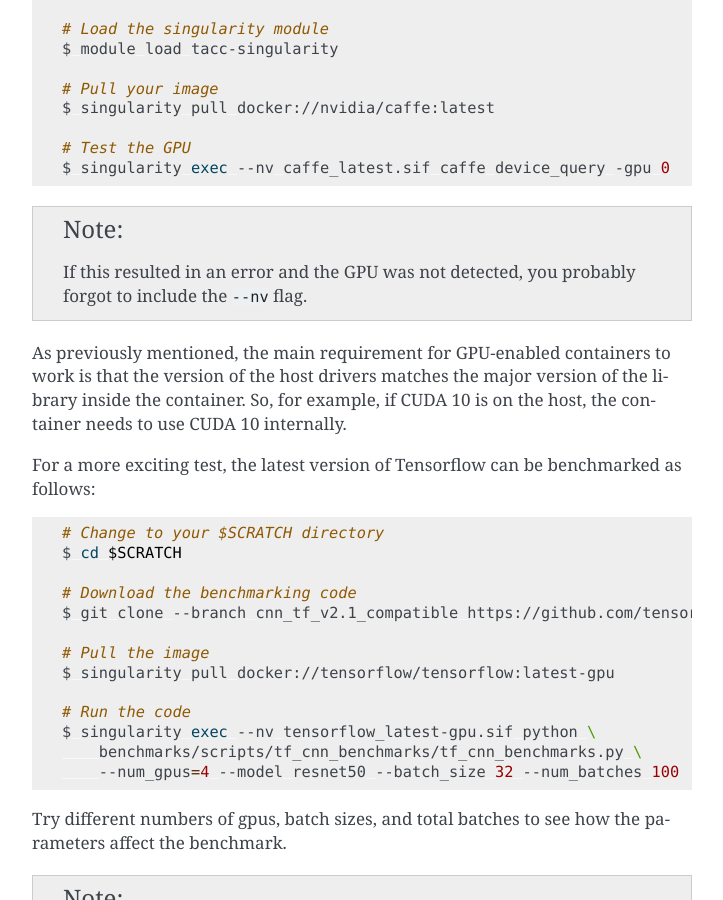
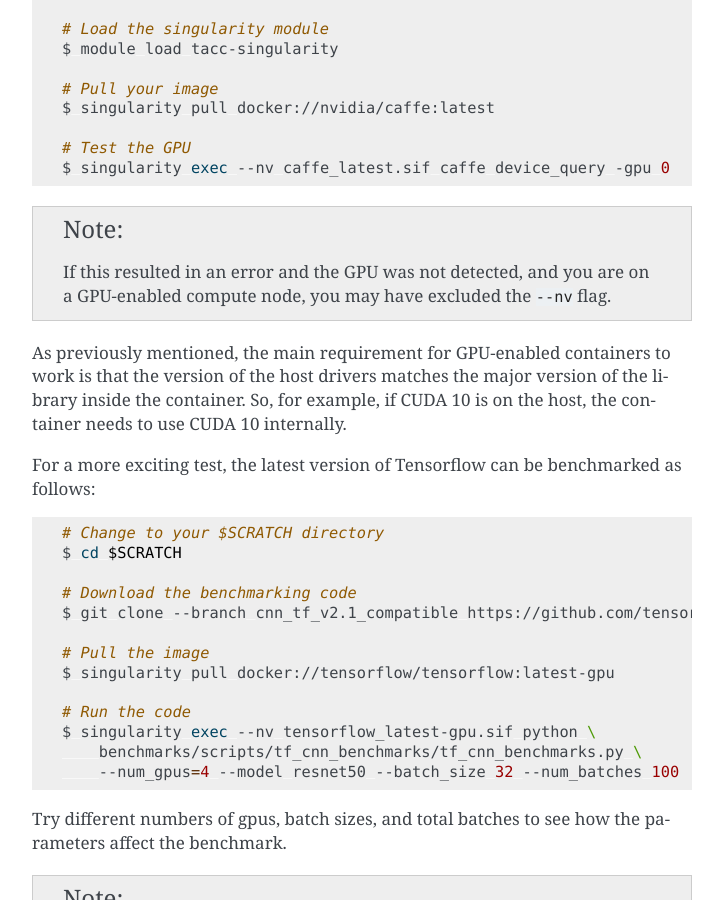
Before and after one commit to TACC/containers_at_tacc, a Sphinx documentation site: the page built from docs/singularity/03.mpi_and_gpus.rst, in a window 1280 px wide and 900 px high, scrolled down 6055 px. Shown: the whole window, without its empty margins (388-1111 px from the left). Built offline with Sphinx 7.4.7, drawn with Linux system fonts in a browser that asks for light colours.

Commit message:
Updated gpu warning

```diff
--- a/docs/singularity/03.mpi_and_gpus.rst
+++ b/docs/singularity/03.mpi_and_gpus.rst
@@ -227,7 +227,7 @@
 
 .. Note::
 
-	If this resulted in an error and the GPU was not detected, you probably forgot to include the ``--nv`` flag.
+	If this resulted in an error and the GPU was not detected, and you are on a GPU-enabled compute node, you may have excluded the ``--nv`` flag.
 
 As previously mentioned, the main requirement for GPU-enabled containers to work is that the version of the host drivers matches the major version of the library inside the container.  So, for example, if CUDA 10 is on the host, the container needs to use CUDA 10 internally.
 
```
